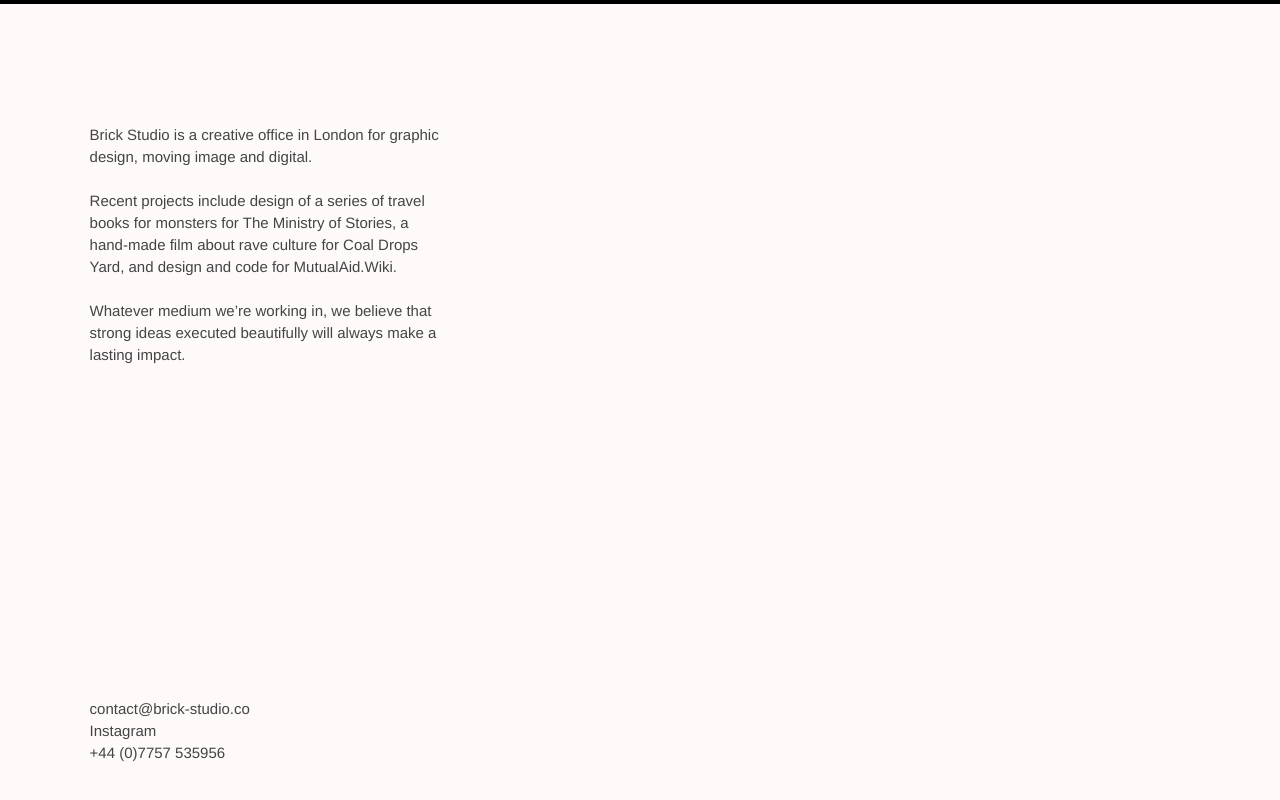
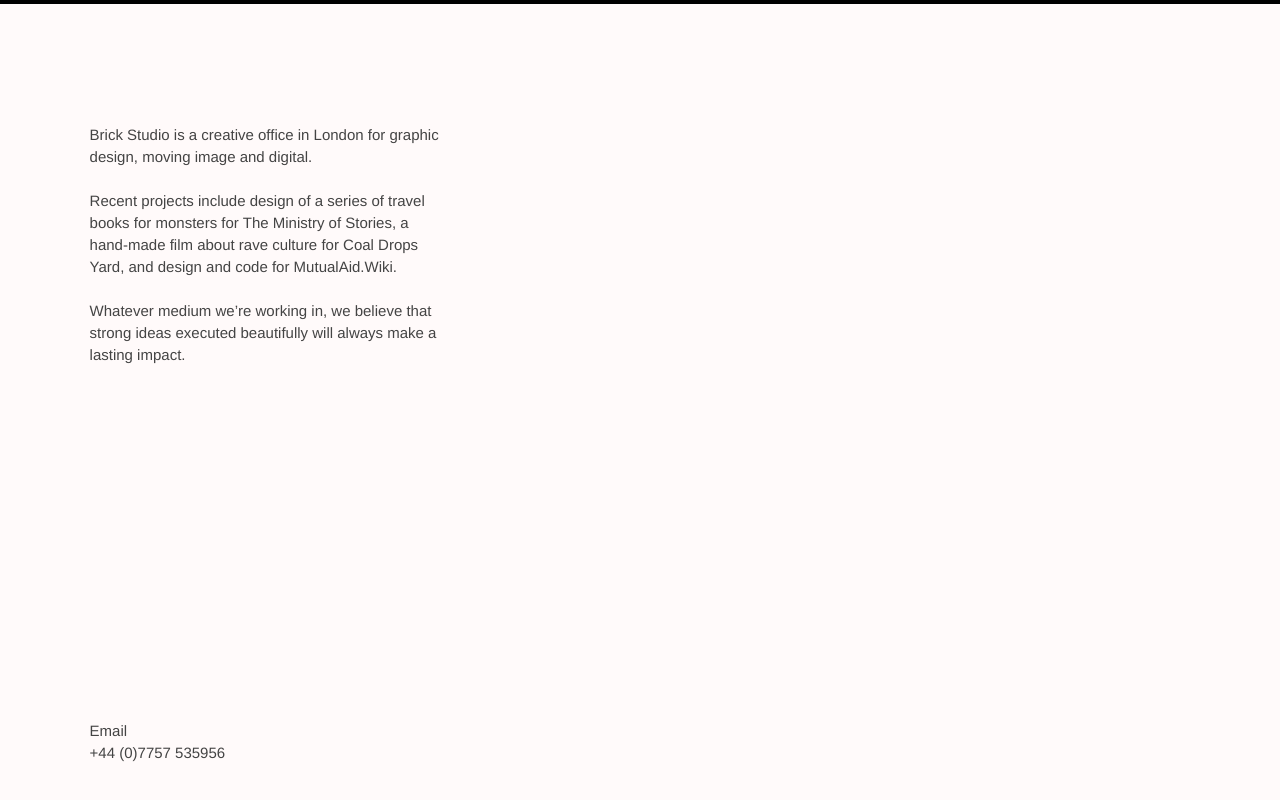
Before and after one commit to edcornish/brick-studio, a plain HTML site: page index.html in a window 1280 px wide. Shown: the part 796-1596 px from the top of the page. Drawn offline with nearby package versions, Linux system fonts and the light colour scheme; a web font is replaced by a local one.

Commit message:
Update index.html

```diff
--- a/index.html
+++ b/index.html
@@ -59,8 +59,8 @@
      <h1>Brick Studio is a creative office in London for graphic design, moving image and digital.<br><br>
      Recent projects include design of a series of travel books for monsters for The Ministry of Stories, a hand-made film about rave culture for Coal Drops Yard, and design and code for MutualAid.Wiki.<br><br>Whatever medium we’re working in, we believe that strong ideas executed beautifully will always make a lasting impact.<br><br></h1>
      <h1>
-      <a href="mailto:contact@brick-studio.co">contact@brick-studio.co</a><br>
-    <a href="http://instagram.com/">Instagram</a><br>
+      <a href="mailto:contact@edcornish.com">Email</a><br>
+    <!-- <a href="http://instagram.com/">Instagram</a><br> -->
     <span class=blue>+44 (0)7757 535956</span></h1>
      </div>
     </section>
```
